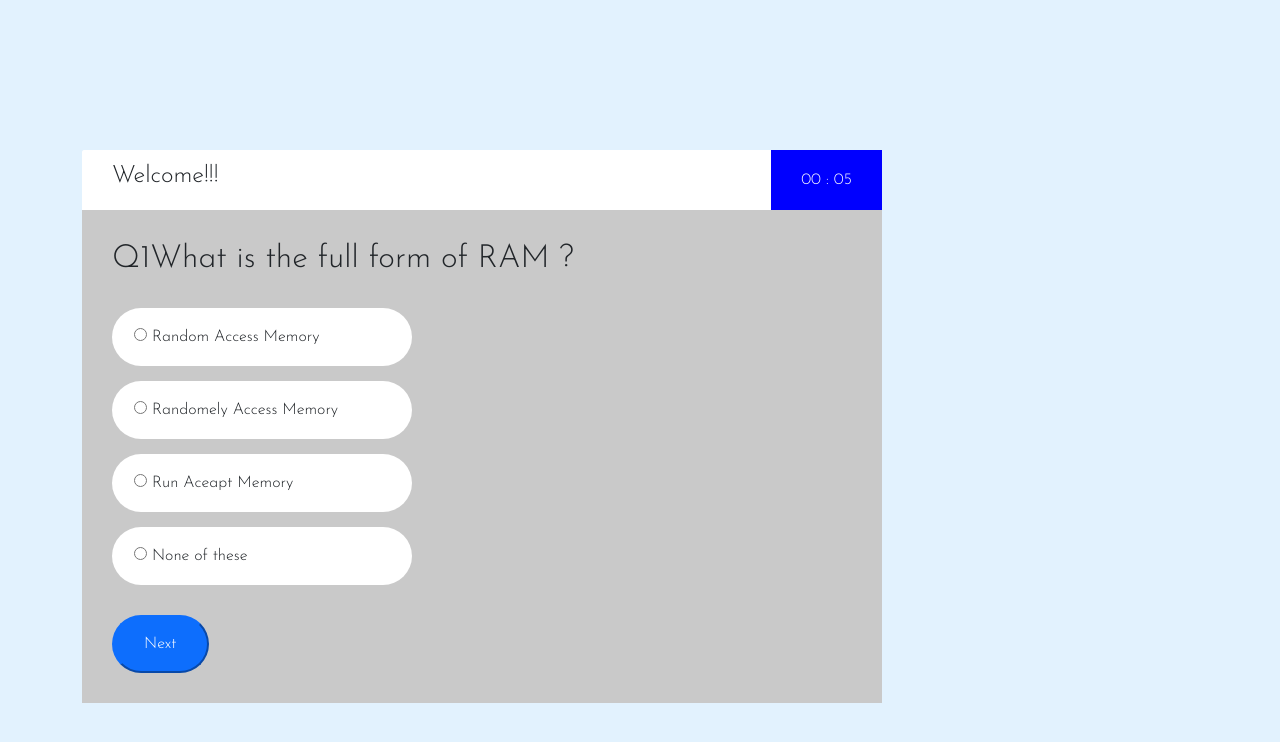
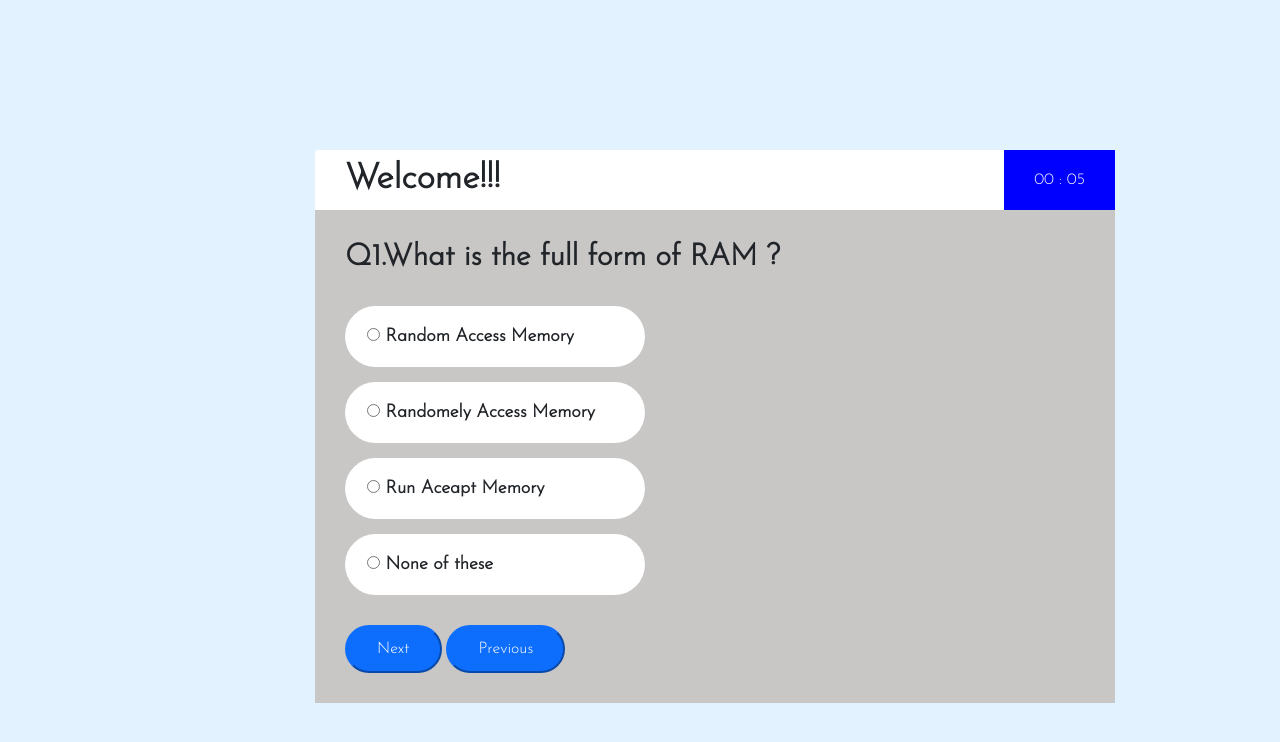
Before and after one commit to ttpatel/Quiz-System, a plain HTML site: page quiz.html in a window 1280 px wide. Drawn offline with nearby package versions, Linux system fonts and the light colour scheme.

Commit message:
online quiz(final)

```diff
--- a/main1.css
+++ b/main1.css
@@ -71,10 +71,15 @@ transition: 0.4s all;
     background-color:#fff;
     border-radius: 3px;
 }
-
+.user h4{
+    font-size: 35px;
+    font-weight: 800;
+    padding-top: 8px;
+}
 .quizheader{
     background-color: #fff;
     border-top-left-radius: 3px;
+
     border-top-right-radius:3px ;
 background-color: #fff;
 box-shadow:0px 2px 5px 1px rgba(0,0,0,0,0.3) ;
@@ -82,9 +87,12 @@ z-index: 1;
 display: flex;
 justify-content: space-between;
 }
-
+#questions h2{
+font-size: 30px;
+font-weight: 800;
+}
 .quizbody{
-background-color: rgb(201, 201, 201);
+background-color: rgb(201, 198, 198);
 padding: 30px;
 }
 
@@ -110,6 +118,8 @@ padding: 0 30px;
     width: 300px;
     padding: 15px 20px;
     margin-bottom: 15px;
+    font-size: 18px;
+    font-weight: 700;
     border-radius: 100px;
     border: 2px solid transparent;
 }
@@ -120,15 +130,16 @@ color: #000;
 border: 2px solid black;
 }
 .btnnext{
-    padding: 15px 30px;
+    padding: 10px 30px;
 transition: 0.4s all;
-    border-radius:30px;
+    border-radius:25px;
 }
 .btnnext:hover{
     cursor: pointer;
     background-color: #fff;
-    color: blue;
+    color: rgb(0, 0, 0);
     box-shadow: 0px 0px 10px 1px(0,0,0,0,0.3) ;
+    font-weight: 500;
 }
 
 /* .active{
@@ -151,3 +162,7 @@ transition: 0.4s all;
     font-size: 25px;
     font-weight: 800;
   }
+
+  .qbody{
+      padding-left: 245px;
+  }
--- a/quiz.html
+++ b/quiz.html
@@ -18,7 +18,7 @@
 <body>
     <section>
         <div class="wrapper">
-            <div class="container">
+            <div class="container qbody">
                 <div class="mainquiz">
                     <div class="quizheader">
                         <div class="user">
@@ -36,6 +36,7 @@
                             <h2 class="question">Questions Appear Here</h2>
                         </div>
                         <button class="btnnext btn-primary" onclick="next()">Next</button>
+                        <button class="btnnext btn-primary" onclick="prev()">Previous</button>
                     </div>
 
                 </div>
--- a/quiz1.js
+++ b/quiz1.js
@@ -36,17 +36,17 @@ let questions = [
         ]
     },
 
-    // {
-    //     id: 4,
-    //     question: "What is the full form of HTML?",
-    //     ans: "Hypertext Markup Language",
-    //     options: [
-    //         "Hey Text Markup Language",
-    //         "HyperText Markup Language",
-    //         "Hypertext Markup Language",
-    //         "Hypertext Markup Locator",
-    //     ]
-    // },
+    {
+        id: 4,
+        question: "What is the full form of HTML?",
+        ans: "Hypertext Markup Language",
+        options: [
+            "Hey Text Markup Language",
+            "HyperText Markup Language",
+            "Hypertext Markup Language",
+            "Hypertext Markup Locator",
+        ]
+    },
     // {
     //     id: 5,
     //     question: "What does CSS stands for?",
@@ -131,9 +131,11 @@ let points = 0;
 function next() {
     let useranswer = document.querySelector(".active .answerText").innerHTML;
     if (useranswer == questions[ques_count].ans) {
+        console.log("right answer");
         points += 10;
-        console.log("Your points are ",`${points}`)
         sessionStorage.setItem("points", points);
+    } else {
+        console.log("wrong answer");
     }
     if (ques_count == questions.length - 1) {
         sessionStorage.setItem("time", `${minutes}minutes and ${seconds}seconds`)
@@ -144,41 +146,47 @@ function next() {
     // console.log(questions[ques_count].ans,useranswer);
     // console.log(useranswer.length,questions[ques_count].ans.length)
     //verifying answers//aa
-    console.log(points);
+    // console.log(points);
 
     ques_count++;
     show(ques_count);
 
+}
+function prev() {
+    ques_count--;
+    show(ques_count);
 }
 
 
 function show(count) {
     let question = document.getElementById("questions");
 
-    question.innerHTML = `<h2>Q${[ques_count + 1]}${questions[count].question}</h2>
+    question.innerHTML = `<h2>Q${ques_count+1}.${questions[count].question}</h2>
 <ul class="optiongroup list-unstyled">
 <li class="option">
     <input type="radio" name="answer" id="ans1" class="answer">
-    <label class="answerText">${questions[count].options[0]}
+    <label class="answerText">${questions[count].options[0]}</label>
 </li>
 <li class="option">
     <input type="radio" name="answer" id="ans2" class="answer">
-    <label class="answerText">${questions[count].options[1]}
+    <label class="answerText">${questions[count].options[1]}</label>
     </li>
 </li>
 <li class="option">
     <input type="radio" name="answer" id="ans3" class="answer">
-    <label class="answerText">${questions[count].options[2]}
+    <label class="answerText">${questions[count].options[2]}</label>
     </li>
 </li>
 <li class="option">
     <input type="radio" name="answer" id="ans4" class="answer">
-    <label class="answerText">${questions[count].options[3]}
+    <label class="answerText">${questions[count].options[3]}</label>
     </li>
 </li>
 </ul>
 `;
     toggleActive();
+
+
 }
 
 function toggleActive() {
--- a/userinfo.js
+++ b/userinfo.js
@@ -1,7 +1,9 @@
 let user_name = sessionStorage.getItem("username");
-let user_points = sessionStorage.getItem("point");
+let user_points = sessionStorage.getItem("points");
 let user_time = sessionStorage.getItem("time");
 
 document.querySelector("span.name").innerHTML = user_name;
-document.querySelector("span.point").innerHTML = user_points;
+
 document.querySelector("span.time_taken").innerHTML = user_time;
+
+document.querySelector("span.pointss").innerHTML = user_points;
```
Also changed, not shown: end.html (+1 -1 lines).
